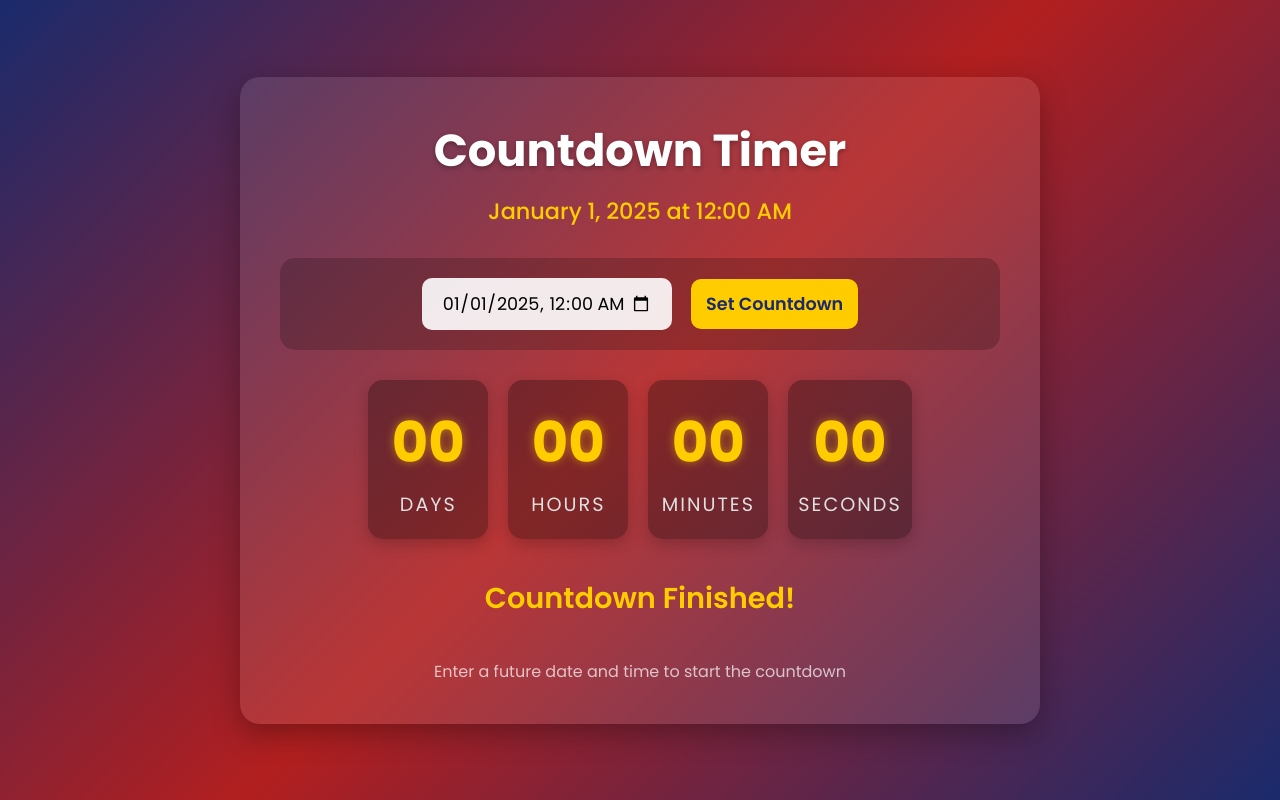
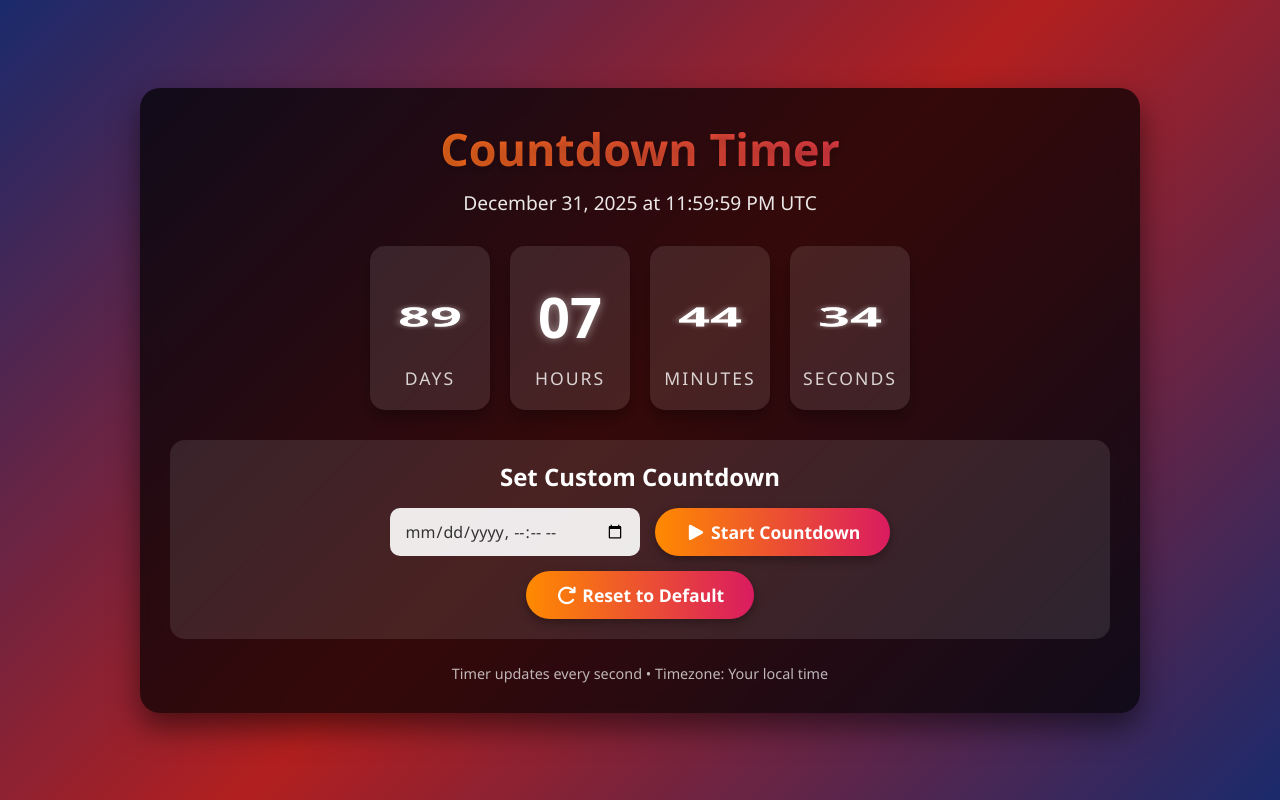
Before and after one commit to ghostInRepo/countdown-timer, a plain HTML site: page index.html in a window 1280 px wide. Drawn offline with Linux system fonts and the light colour scheme.

Commit message:
Update the code

```diff
--- a/index.html
+++ b/index.html
@@ -4,46 +4,52 @@
 <head>
   <meta charset="UTF-8">
   <meta name="viewport" content="width=device-width, initial-scale=1.0">
-  <title>Countdown Timer</title>
+  <title>Document</title>
   <link rel="stylesheet" href="style.css">
+  <link rel="stylesheet" href="https://cdnjs.cloudflare.com/ajax/libs/font-awesome/7.0.1/css/all.min.css"
+    integrity="sha512-2SwdPD6INVrV/lHTZbO2nodKhrnDdJK9/kg2XD1r9uGqPo1cUbujc+IYdlYdEErWNu69gVcYgdxlmVmzTWnetw=="
+    crossorigin="anonymous" referrerpolicy="no-referrer" />
 </head>
 
 <body>
   <div class="container">
-    <h1>Countdown Timer</h1>
-    <div class="target-date" id="targetDateDisplay">New Year 2025</div>
+    <header>
+      <h1>Countdown Timer</h1>
+      <div class="target-date" id="targetDateDisplay">December 31, 2025 23:59:59</div>
+    </header>
 
-    <div class="input-section">
-      <input type="datetime-local" id="targetDateInput">
-      <button id="setDateBtn">Set Countdown</button>
-    </div>
-
-    <div class="countdown">
+    <div class="countdown-container">
       <div class="time-unit">
-        <div class="value" id="days">00</div>
-        <div class="label">Days</div>
+        <div class="time-value" id="days">00</div>
+        <div class="time-label">Days</div>
       </div>
-
       <div class="time-unit">
-        <div class="value" id="hours">00</div>
-        <div class="label">Hours</div>
+        <div class="time-value" id="hours">00</div>
+        <div class="time-label">Hours</div>
       </div>
-
       <div class="time-unit">
-        <div class="value" id="minutes">00</div>
-        <div class="label">Minutes</div>
+        <div class="time-value" id="minutes">00</div>
+        <div class="time-label">Minutes</div>
       </div>
-
       <div class="time-unit">
-        <div class="value" id="seconds">00</div>
-        <div class="label">Seconds</div>
+        <div class="time-value" id="seconds">00</div>
+        <div class="time-label">Seconds</div>
       </div>
     </div>
 
-    <div class="message" id="message"></div>
+    <div class="message" id="completionMessage">🎉 Event Started! 🎉</div>
+
+    <div class="input-section">
+      <h2>Set Custom Countdown</h2>
+      <div class="date-input">
+        <input type="datetime-local" id="customDate" min="">
+        <button id="startButton"><i class="fas fa-play"></i> Start Countdown</button>
+      </div>
+      <button id="resetButton"><i class="fas fa-redo"></i> Reset to Default</button>
+    </div>
 
     <div class="footer">
-      Enter a future date and time to start the countdown
+      <p>Timer updates every second • Timezone: Your local time</p>
     </div>
   </div>
 
--- a/script.js
+++ b/script.js
@@ -1,58 +1,42 @@
-// DOM Elements
-const targetDateInput = document.getElementById("targetDateInput");
-const setDateBtn = document.getElementById("setDateBtn");
-const targetDateDisplay = document.getElementById("targetDateDisplay");
-const daysEl = document.getElementById("days");
-const hoursEl = document.getElementById("hours");
-const minutesEl = document.getElementById("minutes");
-const secondsEl = document.getElementById("seconds");
-const messageEl = document.getElementById("message");
-
-// Set default target date (New Year 2025)
-let targetDate = new Date("January 1, 2025 00:00:00").getTime();
-updateTargetDateDisplay();
-
 // Set minimum date to current date
 const now = new Date();
-const minDate = now.toISOString().slice(0, 16);
-targetDateInput.min = minDate;
+const minDate = new Date(now.getTime() - now.getTimezoneOffset() * 60000)
+  .toISOString()
+  .slice(0, 16);
+document.getElementById("customDate").min = minDate;
 
-// Set initial input value to default target date
-const defaultDate = new Date(targetDate);
-targetDateInput.value = defaultDate.toISOString().slice(0, 16);
+// Default target date (December 31, 2025 23:59:59)
+let targetDate = new Date("December 31, 2025 23:59:59").getTime();
 
-// Update target date display
-function updateTargetDateDisplay() {
-  const date = new Date(targetDate);
-  const options = {
-    year: "numeric",
-    month: "long",
-    day: "numeric",
-    hour: "2-digit",
-    minute: "2-digit",
-  };
+// DOM elements
+const daysElement = document.getElementById("days");
+const hoursElement = document.getElementById("hours");
+const minutesElement = document.getElementById("minutes");
+const secondsElement = document.getElementById("seconds");
+const completionMessage = document.getElementById("completionMessage");
+const targetDateDisplay = document.getElementById("targetDateDisplay");
+const customDateInput = document.getElementById("customDate");
+const startButton = document.getElementById("startButton");
+const resetButton = document.getElementById("resetButton");
 
-  targetDateDisplay.textContent = date.toLocaleDateString("en-US", options);
+// Format number to two digits
+function formatNumber(num) {
+  return num < 10 ? `0${num}` : num;
 }
 
-// Format time value to always have two digits
-function formatTime(value) {
-  return value < 10 ? `0${value}` : value;
-}
-
-// Update countdown
+// Update countdown display
 function updateCountdown() {
   const now = new Date().getTime();
   const distance = targetDate - now;
 
-  // Check if countdown has ended
-  if (distance < 0) {
+  if (distance <= 0) {
+    // Countdown finished
     clearInterval(countdownInterval);
-    daysEl.textContent = "00";
-    hoursEl.textContent = "00";
-    minutesEl.textContent = "00";
-    secondsEl.textContent = "00";
-    messageEl.textContent = "Countdown Finished!";
+    daysElement.textContent = "00";
+    hoursElement.textContent = "00";
+    minutesElement.textContent = "00";
+    secondsElement.textContent = "00";
+    completionMessage.style.display = "block";
     return;
   }
 
@@ -64,35 +48,80 @@ function updateCountdown() {
   const minutes = Math.floor((distance % (1000 * 60 * 60)) / (1000 * 60));
   const seconds = Math.floor((distance % (1000 * 60)) / 1000);
 
-  // Update Display
-  daysEl.textContent = formatTime(days);
-  hoursEl.textContent = formatTime(hours);
-  minutesEl.textContent = formatTime(minutes);
-  secondsEl.textContent = formatTime(seconds);
+  // Update display with animation
+  updateWithAnimation(daysElement, formatNumber(days));
+  updateWithAnimation(hoursElement, formatNumber(hours));
+  updateWithAnimation(minutesElement, formatNumber(minutes));
+  updateWithAnimation(secondsElement, formatNumber(seconds));
 
-  // Clear message when countdown is active
-  messageEl.textContent = "";
+  // Hide completion message if it was shown
+  completionMessage.style.display = "none";
 }
 
-// Set new target date
-setDateBtn.addEventListener("click", () => {
-  const inputDate = new Date(targetDateInput.value).getTime();
-  const now = new Date().getTime();
+// Update element with flip animation
+function updateWithAnimation(element, newValue) {
+  if (element.textContent !== newValue) {
+    element.classList.remove("flip");
+    // Trigger reflow
+    void element.offsetWidth;
+    element.textContent = newValue;
+    element.classList.add("flip");
+  }
+}
 
-  if (inputDate <= now) {
-    messageEl.textContent = "Please select a future date.";
+// Set target date display
+function setTargetDateDisplay() {
+  const date = new Date(targetDate);
+  const options = {
+    year: "numeric",
+    month: "long",
+    day: "numeric",
+    hour: "2-digit",
+    minute: "2-digit",
+    second: "2-digit",
+    timeZoneName: "short",
+  };
+  targetDateDisplay.textContent = date.toLocaleString("en-US", options);
+}
+
+// Initialize countdown
+let countdownInterval = setInterval(updateCountdown, 1000);
+setTargetDateDisplay();
+updateCountdown();
+
+// Event listeners
+startButton.addEventListener("click", () => {
+  const customDateValue = customDateInput.value;
+  if (!customDateValue) {
+    alert("Please select a date and time");
     return;
   }
 
-  targetDate = inputDate;
-  updateTargetDateDisplay();
+  // Convert to timestamp
+  targetDate = new Date(customDateValue).getTime();
+
+  // Validate date is in the future
+  if (targetDate <= new Date().getTime()) {
+    alert("Please select a future date and time");
+    return;
+  }
+
+  setTargetDateDisplay();
   updateCountdown();
 
-  // Clear old interval and start a new one
+  // Restart interval
   clearInterval(countdownInterval);
   countdownInterval = setInterval(updateCountdown, 1000);
 });
 
-// Initialize countdown
-countdownInterval = setInterval(updateCountdown, 1000);
-updateCountdown();
+resetButton.addEventListener("click", () => {
+  // Reset to default date
+  targetDate = new Date("December 31, 2025 23:59:59").getTime();
+  customDateInput.value = "";
+  setTargetDateDisplay();
+  updateCountdown();
+
+  // Restart interval
+  clearInterval(countdownInterval);
+  countdownInterval = setInterval(updateCountdown, 1000);
+});
--- a/style.css
+++ b/style.css
@@ -1,10 +1,8 @@
-@import url(https://fonts.googleapis.com/css?family=Poppins:100,100italic,200,200italic,300,300italic,regular,italic,500,500italic,600,600italic,700,700italic,800,800italic,900,900italic);
-
 * {
+  margin: 0;
+  padding: 0;
   box-sizing: border-box;
-  padding: 0;
-  margin: 0;
-  font-family: "Poppins", sans-serif;
+  font-family: "Segoe UI", Tahoma, Geneva, Verdana, sans-serif;
 }
 
 body {
@@ -14,142 +12,234 @@ body {
   justify-content: center;
   align-items: center;
   padding: 20px;
+  color: white;
 }
 
 .container {
-  background: rgba(255, 255, 255, 0.1);
-  backdrop-filter: blue(10px);
+  max-width: 1000px;
+  width: 100%;
+  background: rgba(0, 0, 0, 0.7);
   border-radius: 20px;
-  box-shadow: 0 10px 30px rgba(0, 0, 0, 0.3);
-  padding: 40px;
-  width: 100%;
-  max-width: 800px;
+  padding: 30px;
+  box-shadow: 0 15px 30px rgba(0, 0, 0, 0.5);
+  backdrop-filter: blur(10px);
   text-align: center;
-  color: #fff;
+}
+
+header {
+  margin-bottom: 30px;
 }
 
 h1 {
   font-size: 2.8rem;
   margin-bottom: 10px;
-  text-shadow: 0 2px 5px rgba(0, 0, 0, 0.3);
+  text-shadow: 0 2px 10px rgba(0, 0, 0, 0.3);
+  background: linear-gradient(to right, #ff8a00, #da1b60);
+  -webkit-background-clip: text;
+  -webkit-text-fill-color: transparent;
+  background-clip: text;
 }
 
 .target-date {
-  font-size: 1.4rem;
-  margin-bottom: 30px;
-  color: #ffcc00;
-  font-weight: 500;
+  font-size: 1.2rem;
+  opacity: 0.9;
+  margin-bottom: 20px;
 }
 
-.countdown {
+.countdown-container {
   display: flex;
   justify-content: center;
+  flex-wrap: wrap;
   gap: 20px;
-  flex-wrap: wrap;
   margin: 30px 0;
 }
 
 .time-unit {
-  background: rgba(0, 0, 0, 0.3);
+  background: rgba(255, 255, 255, 0.1);
   border-radius: 15px;
   padding: 20px 10px;
   min-width: 120px;
-  box-shadow: 0 5px 15px rgba(0, 0, 0, 0.2);
-  transition: transform 0.3s ease;
+  box-shadow: 0 8px 16px rgba(0, 0, 0, 0.3);
+  transition: transform 0.3s ease, box-shadow 0.3s ease;
 }
 
 .time-unit:hover {
   transform: translateY(-5px);
-  background: rgba(0, 0, 0, 0.4);
+  box-shadow: 0 12px 20px rgba(0, 0, 0, 0.4);
 }
 
-.value {
+.time-value {
   font-size: 3.5rem;
   font-weight: 700;
-  margin-bottom: 5px;
-  color: #ffcc00;
-  text-shadow: 0 0 10px rgba(255, 204, 0, 0.5);
+  margin: 10px 0;
+  height: 80px;
+  display: flex;
+  align-items: center;
+  justify-content: center;
+  color: #fff;
+  text-shadow: 0 0 10px rgba(255, 255, 255, 0.5);
+  position: relative;
+  overflow: hidden;
 }
 
-.label {
-  font-size: 1.2rem;
+.time-label {
+  font-size: 1.1rem;
   text-transform: uppercase;
   letter-spacing: 2px;
-  color: #e0e0e0;
+  opacity: 0.8;
 }
 
 .message {
-  font-size: 1.8rem;
-  margin-top: 30px;
-  min-height: 60px;
-  display: flex;
-  justify-content: center;
-  align-items: center;
-  color: #ffcc00;
-  font-weight: 600;
+  font-size: 2.5rem;
+  font-weight: 700;
+  margin: 30px 0;
+  padding: 20px;
+  background: rgba(255, 255, 255, 0.1);
+  border-radius: 15px;
+  display: none;
+  animation: pulse 1.5s infinite;
+}
+
+@keyframes pulse {
+  0% {
+    transform: scale(1);
+  }
+
+  50% {
+    transform: scale(1.05);
+  }
+
+  100% {
+    transform: scale(1);
+  }
 }
 
 .input-section {
-  margin: 25px 0;
+  margin-top: 30px;
   padding: 20px;
-  background: rgba(0, 0, 0, 0.2);
+  background: rgba(255, 255, 255, 0.1);
   border-radius: 15px;
 }
 
-input {
-  padding: 12px 20px;
-  font-size: 1.1rem;
+.input-section h2 {
+  margin-bottom: 15px;
+  font-size: 1.5rem;
+}
+
+.date-input {
+  display: flex;
+  justify-content: center;
+  gap: 15px;
+  flex-wrap: wrap;
+  margin: 15px 0;
+}
+
+input[type="datetime-local"] {
+  padding: 12px 15px;
   border: none;
   border-radius: 10px;
+  font-size: 1rem;
   width: 250px;
-  margin-right: 15px;
   background: rgba(255, 255, 255, 0.9);
+  color: #333;
 }
 
 button {
-  padding: 12px 15px;
+  background: linear-gradient(to right, #ff8a00, #da1b60);
+  color: white;
+  border: none;
+  padding: 12px 30px;
+  border-radius: 50px;
   font-size: 1.1rem;
-  background: #ffcc00;
-  color: #1a2a6c;
-  border: none;
-  border-radius: 10px;
+  font-weight: 600;
   cursor: pointer;
-  font-weight: 600;
   transition: all 0.3s ease;
+  box-shadow: 0 4px 10px rgba(0, 0, 0, 0.3);
 }
 
 button:hover {
-  background: #ffd740;
-  transform: scale(1.05);
+  transform: translateY(-3px);
+  box-shadow: 0 6px 15px rgba(0, 0, 0, 0.4);
 }
 
 button:active {
-  transform: scale(1);
+  transform: translateY(1px);
 }
 
 .footer {
-  margin-top: 30px;
-  font-size: 1rem;
-  color: rgba(255, 255, 255, 0.7);
+  margin-top: 25px;
+  font-size: 0.9rem;
+  opacity: 0.7;
 }
 
+/* Responsive Design */
 @media (max-width: 768px) {
-  .time-unit {
-    min-width: 90px;
-    padding: 15px 5px;
-  }
-
-  .value {
-    font-size: 2.5rem;
+  .container {
+    padding: 20px;
   }
 
   h1 {
     font-size: 2.2rem;
   }
 
-  input,
-  button {
-    width: 100%;
-    margin: 10px 0;
+  .time-unit {
+    min-width: 90px;
+    padding: 15px 5px;
+  }
+
+  .time-value {
+    font-size: 2.5rem;
+    height: 60px;
+  }
+
+  .time-label {
+    font-size: 0.9rem;
+  }
+
+  input[type="datetime-local"] {
+    width: 200px;
   }
 }
+
+@media (max-width: 480px) {
+  .time-unit {
+    min-width: 70px;
+    padding: 12px 3px;
+  }
+
+  .time-value {
+    font-size: 2rem;
+    height: 50px;
+  }
+
+  .time-label {
+    font-size: 0.8rem;
+  }
+
+  input[type="datetime-local"] {
+    width: 180px;
+  }
+
+  h1 {
+    font-size: 1.8rem;
+  }
+}
+
+/* Animation for number changes */
+.flip {
+  animation: flipAnimation 0.5s ease;
+}
+
+@keyframes flipAnimation {
+  0% {
+    transform: rotateX(0deg);
+  }
+
+  50% {
+    transform: rotateX(-90deg);
+  }
+
+  100% {
+    transform: rotateX(0deg);
+  }
+}
```
